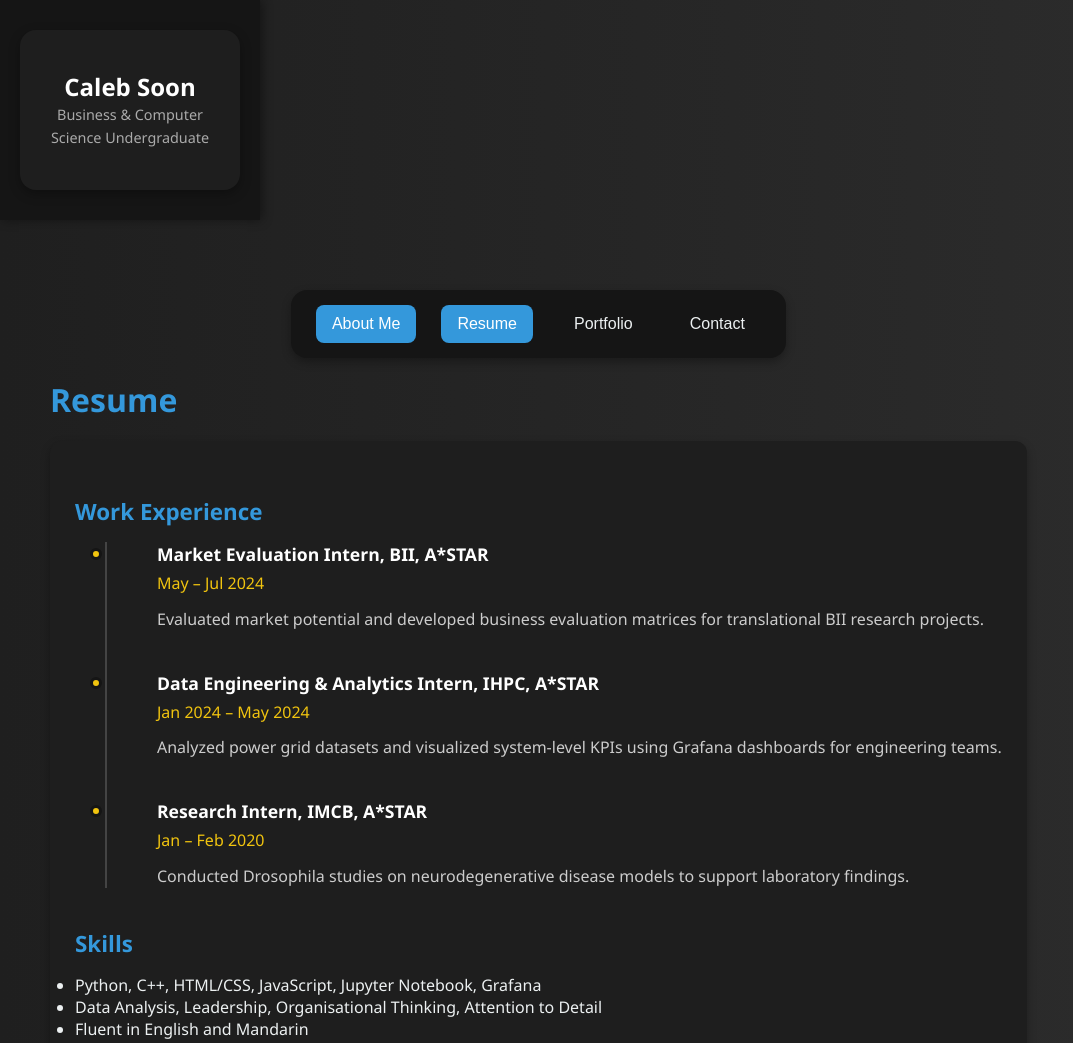
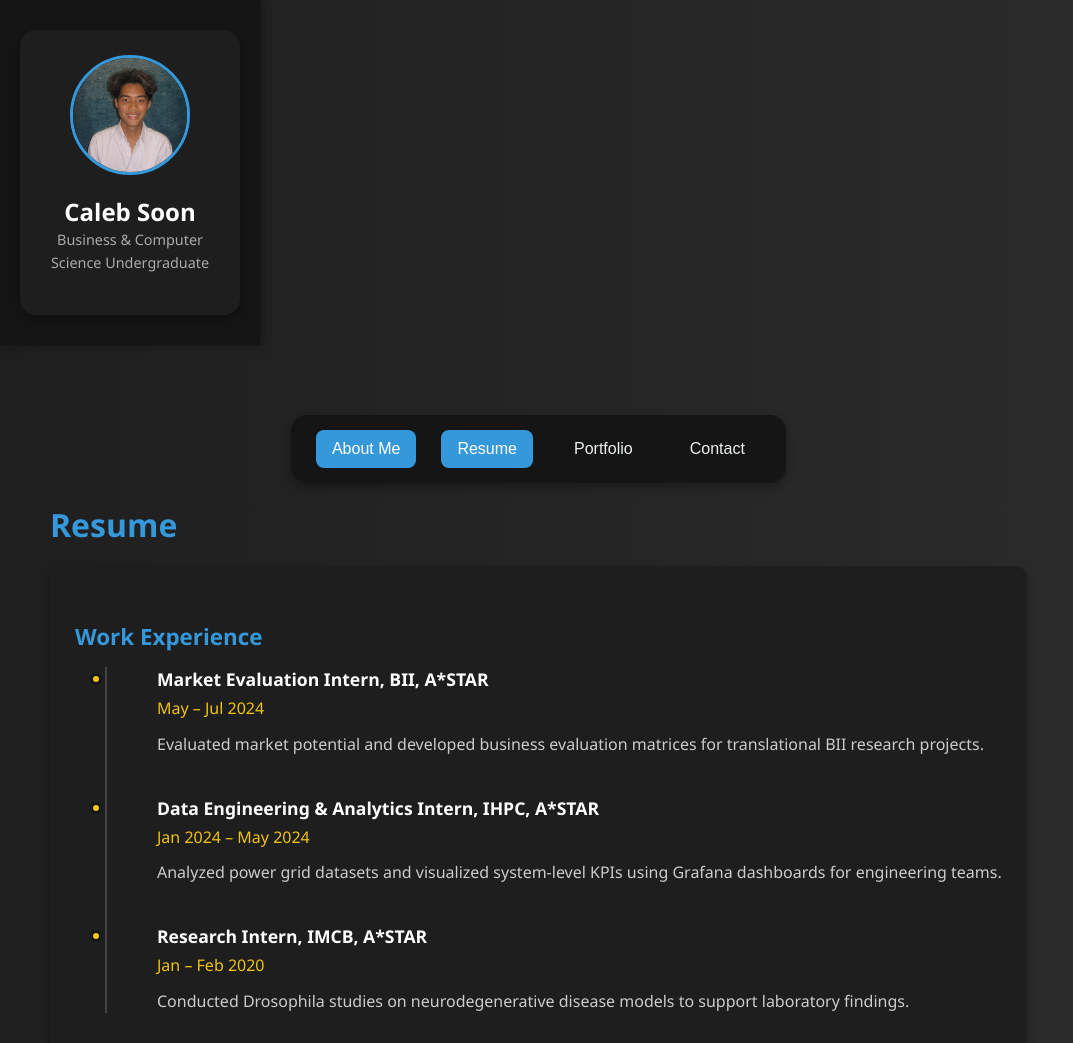
Before and after one commit to calebsooon/portfolio_site, a plain HTML site: page index.html in a window 1280 px wide. Shown: the top 1043 px of the page, without its empty margins (0-1073 px from the left). Drawn offline with nearby package versions, Linux system fonts and the light colour scheme.

Commit message:
Initial commit: Portfolio website

```diff
--- a/index.html
+++ b/index.html
@@ -18,9 +18,9 @@
   <main>
     <aside class="sidebar">
         <div class="profile">
-          <!--<figure class="avatar-box">
+          <figure class="avatar-box">
             <img src="assets/images/profile.jpg" alt="Caleb Soon" width="100">
-          </figure> -->
+          </figure>
           <div class="info-content">
             <h1 class="name">Caleb Soon</h1>
             <p class="subtitle">Business & Computer Science Undergraduate</p>
```
Also changed, not shown: assets/images/profile.jpg (added), 2 other files.
